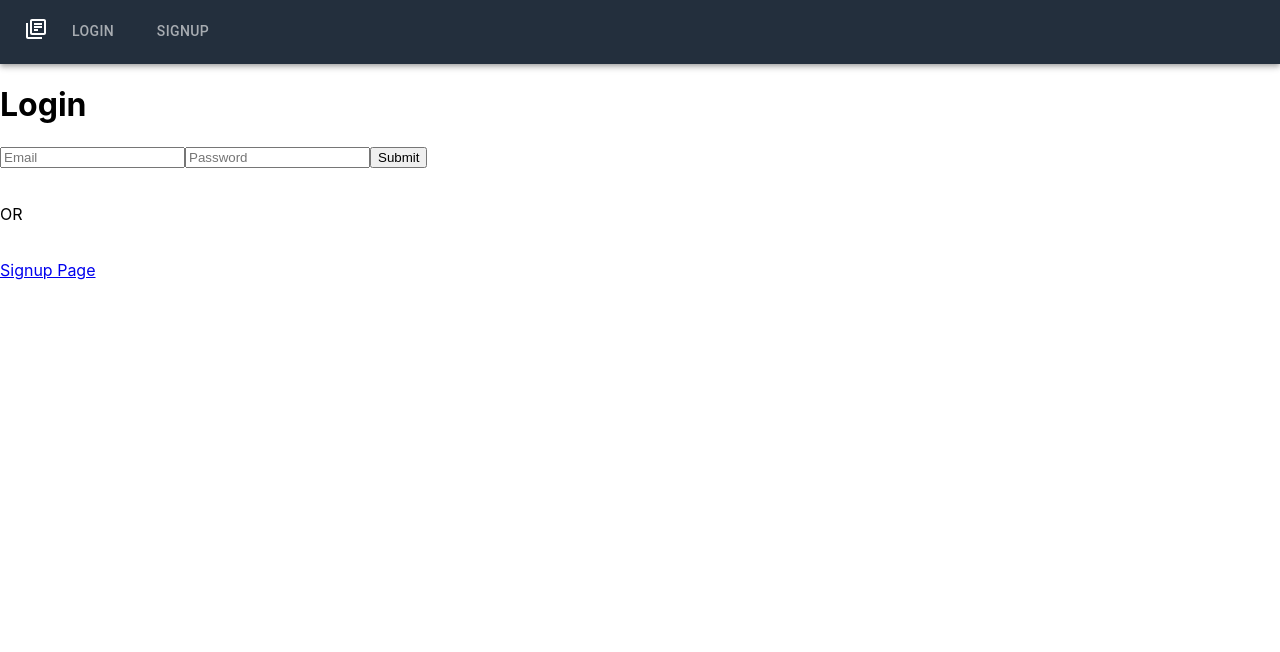
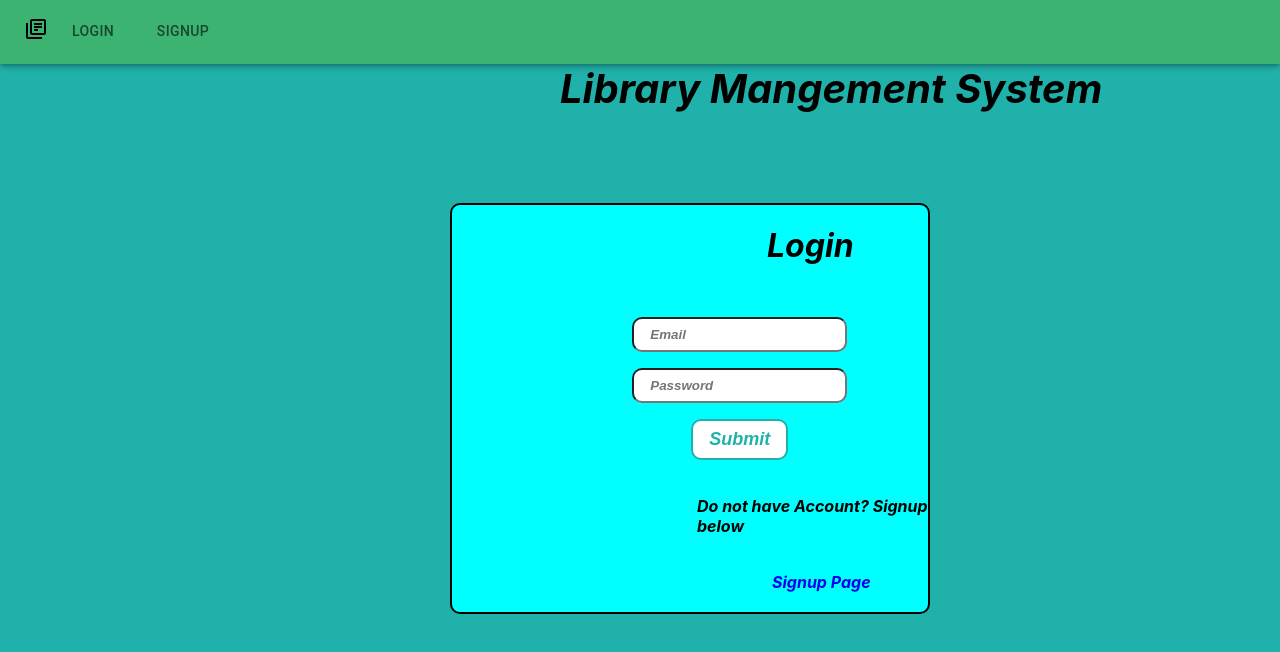
Before and after one commit to himanshi-sharma-123/library-management-frontend, a React (Create React App) app: page / in a window 1280 px wide. Shown: the top 652 px of the page. Built offline with nearby package versions, Linux system fonts and the light colour scheme.

Commit message:
ui updated

```diff
--- a/src/components/AddBook.js
+++ b/src/components/AddBook.js
@@ -113,6 +113,7 @@ const AddBook = () => {
             <Checkbox checked={checked} onChange={() => setChecked(!checked)} />
           }
           label="Available"
+          name="available"
         />
 
         <Button variant="contained" type="submit">
--- a/src/components/Book/Book.js
+++ b/src/components/Book/Book.js
@@ -1,8 +1,9 @@
-import { Button } from "@mui/material";
+import { FormControlLabel, Button, Checkbox } from "@mui/material";
 import axios from "axios";
 import { Link, useNavigate } from "react-router-dom";
 import "./Book.css";
 import React from "react";
+
 const Book = (props) => {
   const history = useNavigate();
   const { _id, name, author, description, price, image } = props.book;
@@ -25,6 +26,7 @@ const Book = (props) => {
       <h3>{name}</h3>
       <p>{description}</p>
       <h3>Rs {price}</h3>
+      {props.available ? <h4>Available</h4> : <h4>Not Available</h4>}
       <Button LinkComponent={Link} to={`/books/${_id}`} sx={{ mt: "auto" }}>
         Update
       </Button>
--- a/src/components/Book/BookDetail.js
+++ b/src/components/Book/BookDetail.js
@@ -117,6 +117,7 @@ const BookDetail = () => {
                 />
               }
               label="Available"
+              name="available"
             />
 
             <Button variant="contained" type="submit">
--- a/src/components/Book/Books.js
+++ b/src/components/Book/Books.js
@@ -22,7 +22,7 @@ const Books = () => {
           <Button
             LinkComponent={Link}
             to="/add"
-            sx={{ marginTop: 15, background: "orangered" }}
+            sx={{ marginTop: 5, background: "aqua", color: "black" }}
             variant="contained"
           >
             <Typography variant="h3">Add Books</Typography>
--- a/src/components/Header.js
+++ b/src/components/Header.js
@@ -6,9 +6,12 @@ const Header = () => {
   // const [value, setValue] = useState();
   return (
     <div>
-      <AppBar sx={{ backgroundColor: "#232F3D" }} position="sticky">
+      <AppBar
+        sx={{ backgroundColor: "#3CB371", color: "black" }}
+        position="sticky"
+      >
         <Toolbar>
-          <NavLink to="/" style={{ color: "white" }}>
+          <NavLink to="/" style={{ color: "black" }}>
             <Typography>
               <LibraryBooksOutlinedIcon />
             </Typography>
--- a/src/components/Home.js
+++ b/src/components/Home.js
@@ -1,16 +1,17 @@
 import { Button, Typography, Box } from "@mui/material";
 import React from "react";
 import { Link } from "react-router-dom";
+import "./user.css";
 
 const Home = () => {
   return (
-    <div>
+    <div className="back">
       <div>
         <Box display="flex" flexDirection="column" alignItems="center">
           <Button
             LinkComponent={Link}
             to="/add"
-            sx={{ marginTop: 15, background: "orangered" }}
+            sx={{ marginTop: 15, background: "aqua", color: "black" }}
             variant="contained"
           >
             <Typography variant="h3">Add Books</Typography>
@@ -22,7 +23,7 @@ const Home = () => {
         <Button
           LinkComponent={Link}
           to="/books"
-          sx={{ marginTop: 15, background: "orangered" }}
+          sx={{ marginTop: 15, background: "aqua", color: "black" }}
           variant="contained"
         >
           <Typography variant="h3">View All products</Typography>
--- a/src/components/Login/Login.js
+++ b/src/components/Login/Login.js
@@ -1,6 +1,7 @@
 import React, { useEffect, useState } from "react";
 import axios from "axios";
 import { useNavigate, Link } from "react-router-dom";
+import "../user.css";
 
 function Login() {
   const history = useNavigate();
@@ -34,10 +35,12 @@ function Login() {
   }
 
   return (
+    <div className="back">
+      <h2>Library Mangement System</h2>
       <div className="login">
-      <h1>Login</h1>
+        <h1 className="heading">Login</h1>
 
-      <form action="POST">
+        <form action="POST" className="form">
           <input
             type="email"
             onChange={(e) => {
@@ -52,14 +55,17 @@ function Login() {
             }}
             placeholder="Password"
           />
-        <input type="submit" onClick={submit} />
+          <input className="button" type="submit" onClick={submit} />
         </form>
 
         <br />
-      <p>OR</p>
+        <p className="p">Do not have Account? Signup below</p>
         <br />
 
-      <Link to="/signup">Signup Page</Link>
+        <Link to="/signup" className="to">
+          Signup Page
+        </Link>
+      </div>
     </div>
   );
 }
--- a/src/components/Signup/Signup.js
+++ b/src/components/Signup/Signup.js
@@ -1,6 +1,7 @@
 import React, { useEffect, useState } from "react";
 import axios from "axios";
 import { useNavigate, Link } from "react-router-dom";
+import "../user.css";
 
 function Signup() {
   const history = useNavigate();
@@ -34,10 +35,13 @@ function Signup() {
   }
 
   return (
+    <div className="back">
+      <h2>Library Mangement System</h2>
+
       <div className="login">
-      <h1>Signup</h1>
+        <h1 className="heading">Signup</h1>
 
-      <form action="POST">
+        <form action="POST" className="form">
           <input
             type="email"
             onChange={(e) => {
@@ -52,14 +56,17 @@ function Signup() {
             }}
             placeholder="Password"
           />
-        <input type="submit" onClick={submit} />
+          <input type="submit" className="button" onClick={submit} />
         </form>
 
         <br />
-      <p>OR</p>
+        <p className="p">Already have Account? Login below</p>
         <br />
 
-      <Link to="/">Login Page</Link>
+        <Link to="/" className="to">
+          Login Page
+        </Link>
+      </div>
     </div>
   );
 }
--- /dev/null
+++ b/src/components/user.css
@@ -0,0 +1,76 @@
+.back {
+  background-color: lightseagreen;
+  height: 100vh;
+}
+h2 {
+  font-style: italic;
+  font-weight: bold;
+  margin-left: 560px;
+  font-size: 40px;
+  margin-top: 0%;
+}
+
+.login {
+  margin-left: 450px;
+  margin-right: 350px;
+  margin-top: 90px;
+  display: flex;
+  flex-direction: column;
+  border: 2px solid black;
+  border-radius: 10px;
+  background-color: aqua;
+}
+
+.heading {
+  margin-left: 315px;
+  font-style: italic;
+}
+
+.form {
+  display: flex;
+  flex-direction: column;
+  width: 60%;
+  height: 60%;
+  gap: 1rem;
+  align-items: center;
+  justify-content: center;
+  margin-left: 145px;
+  margin-top: 30px;
+}
+
+form input {
+  padding: 0.5rem 1rem;
+  border-radius: 10px;
+  font-style: italic;
+  font-weight: bold;
+  outline: none;
+}
+
+.button {
+  padding: 0.5rem 1rem;
+  font-size: 18px;
+  border-radius: 10px;
+  background-color: white;
+  color: lightseagreen;
+  border: 2px solid;
+  transition: 0.5s;
+}
+.button:hover {
+  scale: 90%;
+  color: white;
+  background-color: lightseagreen;
+}
+
+.p {
+  margin-left: 245px;
+  font-style: italic;
+  font-weight: bold;
+}
+
+.to {
+  margin-left: 320px;
+  margin-bottom: 20px;
+  text-decoration: none;
+  font-style: italic;
+  font-weight: bold;
+}
```
Also changed, not shown: src/App.css (line endings or trailing spaces), src/images/home-page.jpeg (added). Lines whose indentation alone changed are shown as unchanged.
